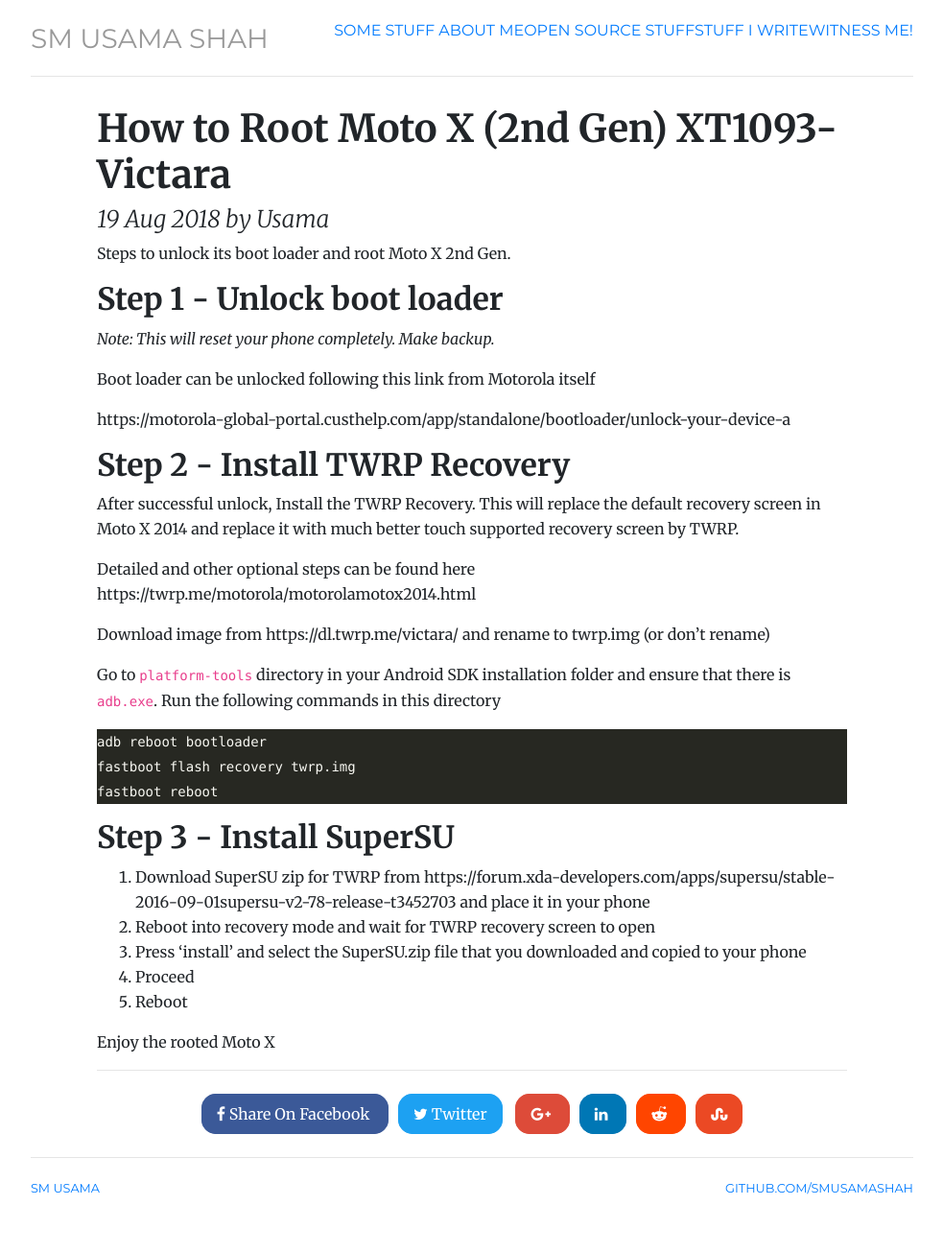
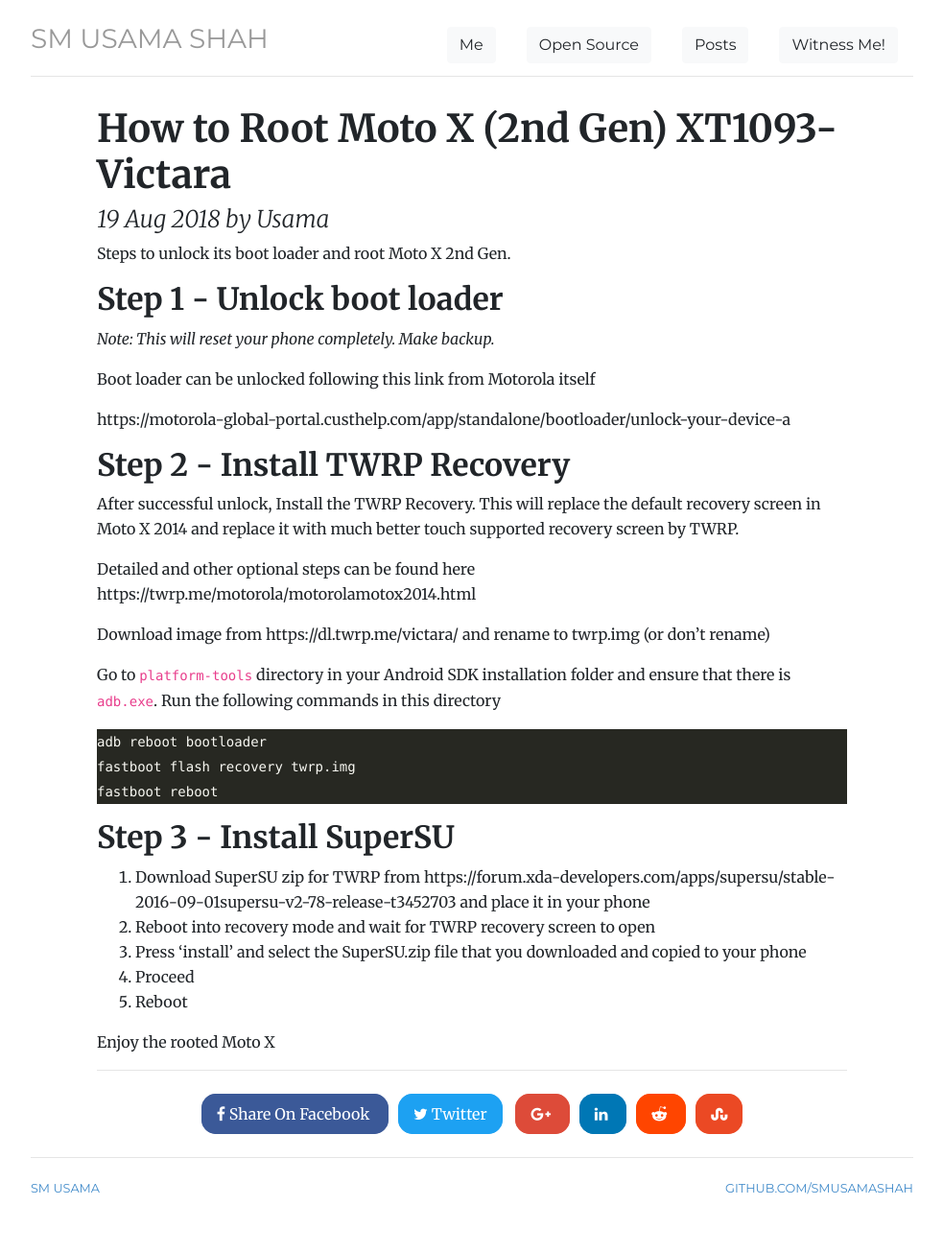
Before and after one commit to SMUsamaShah/SMUsamaShah.github.io, a Jekyll site: the page built from _posts/2018-08-19-how-to-root-moto-x-2nd-gen.md, in a window 1280 px wide. Shown: the whole page at 96% size, without its empty margins (148-1131 px from the left). Built offline with Jekyll 4.4.1, drawn with Linux system fonts in a browser that asks for light colours; comment, search, counter and statistics services are not loaded.

Commit message:
Updated UI

```diff
--- a/_includes/head.html
+++ b/_includes/head.html
@@ -1,6 +1,6 @@
 <head>
 	<meta charset="utf-8">
-	<meta name="viewport" width="device-width, initial-scale=1.0">
+	<meta name="viewport" content="width=device-width, initial-scale=1">
 
 	{% seo %}
 
--- a/_includes/header.html
+++ b/_includes/header.html
@@ -1,9 +1,17 @@
 <nav class="header">
     <ul class="nav nav-pills pull-right">
-        <li class="{{ page.cv }}"><a href="/cv" title="CV">Some stuff about me</a></li>
-        <li class="{{ page.projects }}"><a href="https://github.com/SMUsamaShah" title="Github">Open Source stuff</a></li>
-        <li class="{{ page.notes }}"><a href="/blog" title="Blog">Stuff I write</a></li>
-        <li class="{{ page.contact }}"><a href="https://www.linkedin.com/in/smusamashah/" title="LinkedIn">Witness Me!</a></li>
+        <li class="nav-item"><a class="nav-link" href="/cv" title="CV">
+            <button class="btn btn-light" type="button">Me</button>
+        </a></li>
+        <li class="nav-item"><a class="nav-link" href="https://github.com/SMUsamaShah" title="Github">
+            <button class="btn btn-light" type="button">Open Source</button>
+        </a></li>
+        <li class="nav-item"><a class="nav-link" href="/blog" title="Blog">
+            <button class="btn btn-light" type="button">Posts</button>
+        </a></li>
+        <li class="nav-item"><a class="nav-link" href="https://www.linkedin.com/in/smusamashah/" title="LinkedIn">
+            <button class="btn btn-light" type="button">Witness Me!</button>
+        </a></li>
     </ul>
     <h3 class="text-muted"><a href="/">{{ site.title }}</a></h3>
 </nav> <!-- /header -->
--- a/_layouts/post.html
+++ b/_layouts/post.html
@@ -8,11 +8,14 @@
   <div class="note single">
     <h1 class="title">{{ page.title }}</h1>
 
-    <h2 class="date"><info datetime="{{ page.date }}">
+    <h2 class="date"><time datetime="{{ page.date }}">
       {{ page.date | date_to_string }} {% if page.author %} by {{ page.author }} {% endif %}
-    </info></h2>
+    </time></h2>
     <!-- Post content -->
     <div class="notebody">
+      {% if page.image %}
+      <p><img src="{{ page.image }}"></p>
+      {% endif %}
       {{ content }}
     </div>
     <!-- Post info -->
--- a/css/style.css
+++ b/css/style.css
@@ -18,6 +18,11 @@
 video { margin-left: auto; margin-right: auto; display: block; }
 
 img.avatar { margin-bottom: 30px; }
+
+a {
+  color: #428bca;
+  text-decoration: none;
+}
 
 img {
 	display: block;
--- a/index.html
+++ b/index.html
@@ -7,7 +7,7 @@
 	<p>I <em>code</em> for a living. <a href="/cv">Read more about my life...</a></p>
 </div><!-- /.blurb -->
 
-<h2>Stuff I write!</h2>
+{% comment %} <h2>Posts</h2> {% endcomment %}
 <div class="notes">
 
 	{% include post-list.html %}
```
Also changed, not shown: _includes/post-list.html (+25 -6 lines).
